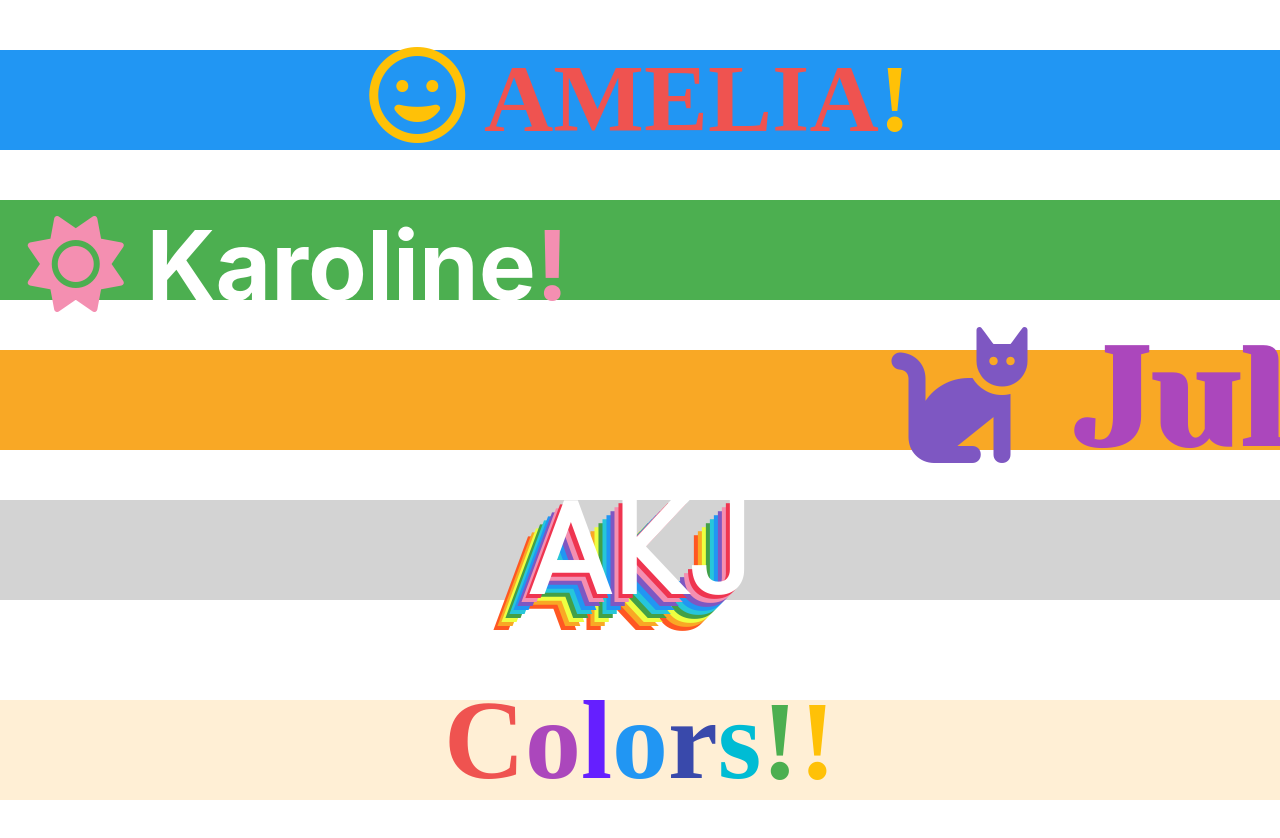
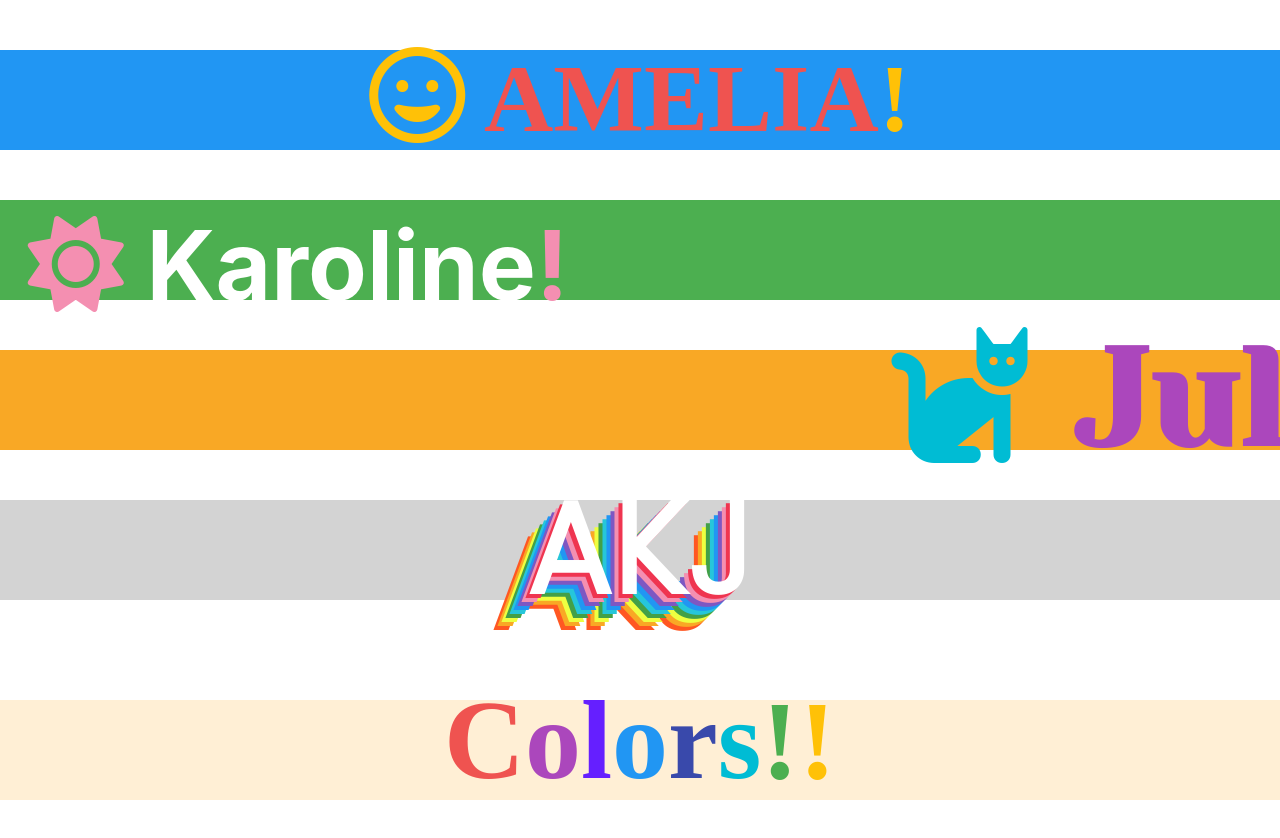
Before and after one commit to katarzyna-kw/css-animation-fun, a React (Create React App) app: page / in a window 1280 px wide. Shown: the top 838 px of the page. Built offline with nearby package versions, Linux system fonts and the light colour scheme; a web font is replaced by a local one.

Commit message:
.Julia h1 span color change to sky blue

```diff
--- a/src/components/Julia.css
+++ b/src/components/Julia.css
@@ -21,7 +21,7 @@
   }
 
   .Julia h1 span {
-      color: #7e57c2;
+      color: #00bcd4;
   }
 
   @keyframes slideOut {
```
